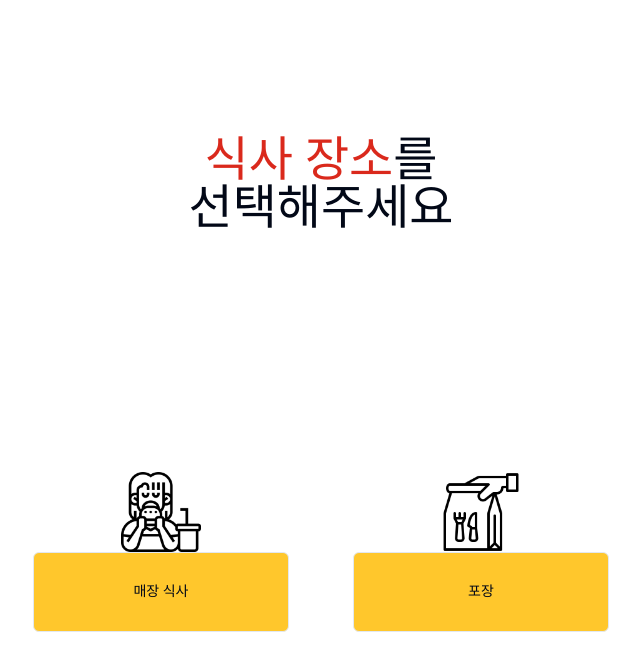
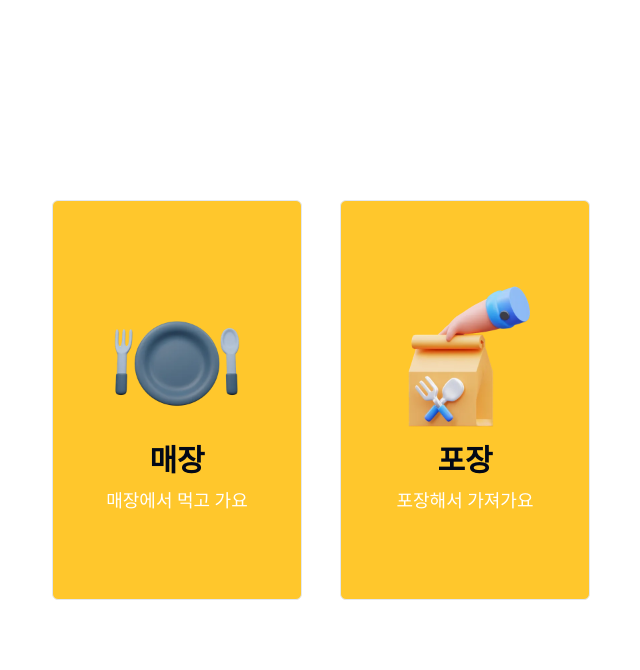
Before and after one commit to ktoo23/nowiki-test, a React (Vite) app: page /dining-choice in a window 1280 px wide. Shown: the top 670 px of the page, without its empty margins (319-959 px from the left). Built offline with nearby package versions, Linux system fonts and the light colour scheme.

Commit message:
ui 수정

```diff
--- a/src/components/menu-detail/MenuDetailModal.tsx
+++ b/src/components/menu-detail/MenuDetailModal.tsx
@@ -64,7 +64,7 @@ const MenuDetailModal = ({ item, open, setIsOpen }: Props) => {
               </strong>
               <ChevronDown
                 data-testid="allergen-toggle"
-                className={`transition-transform duration-300 ${
+                className={`transition-transform duration-300 cursor-pointer ${
                   isAllergenOpen ? "rotate-180" : "rotate-0"
                 }`}
                 onClick={() => setIsAllergenOpen((prevState) => !prevState)}
@@ -88,7 +88,7 @@ const MenuDetailModal = ({ item, open, setIsOpen }: Props) => {
             <div className="flex justify-between">
               <strong className="block text-[#292929] text-xl">영양정보</strong>
               <ChevronDown
-                className={`transition-transform duration-300 ${
+                className={`transition-transform duration-300 cursor-pointer ${
                   isIngredientMenuOpen ? "rotate-180" : "rotate-0"
                 }`}
                 onClick={() =>
--- a/src/components/menu-list/FilteredMenuItem.tsx
+++ b/src/components/menu-list/FilteredMenuItem.tsx
@@ -13,7 +13,7 @@ const FilteredMenuItem = ({ item }: FilteredMenuItemProps) => {
     <>
       <li
         key={item.id}
-        className="sm:max-h-[220px] bg-[#F8F8F8] rounded-[10px] text-center cursor-pointer"
+        className="sm:max-h-[220px] bg-[#F8F8F8] rounded-[10px] text-center cursor-pointer hover:bg-[#F8F8F8]/60"
         onClick={() => setIsModalOpen((prevState) => !prevState)}
       >
         <div className="mb-2">
--- a/src/components/menu-list/FilteredMenuList.tsx
+++ b/src/components/menu-list/FilteredMenuList.tsx
@@ -7,36 +7,10 @@ type Props = {
 };
 
 const FilteredMenuList = ({ items }: Props) => {
-  const scrollableRef = useRef<HTMLUListElement>(null); // 스크롤 감지 대상 요소
-
-  const [scrollPosition, setScrollPosition] = useState(0);
-  const [heightClass, setHeightClass] = useState("");
-
-  //스크롤 감지하는 useEffect
-  useEffect(() => {
-    const element = scrollableRef.current;
-    const handleScroll = () => element && setScrollPosition(element.scrollTop);
-
-    element?.addEventListener("scroll", handleScroll);
-
-    return () => element?.removeEventListener("scroll", handleScroll);
-  }, []);
-
-  //스크롤이 감지되고 특정 상황이면 뉴비 문구 띄우는 useEffect
-  useEffect(() => {
-    // if (scrollPosition !== 0) {
-    //   return ..
-    // }
-
-    if (localStorage.getItem("customerType") === "newbie")
-      return setHeightClass("h-[65vh] overflow-scroll");
-  }, [scrollPosition]);
-
   return (
     <>
       <ul
-        ref={scrollableRef}
-        className={`${heightClass} overflow-scroll grid grid-cols-2 gap-4 sm:gap-6`}
+        className={`max-h-[800px] overflow-y-auto grid grid-cols-2 gap-4 sm:gap-6`}
       >
         {items.map((item) => (
           <FilteredMenuItem key={item.id} item={item} />
--- a/src/pages/DiningSelection.tsx
+++ b/src/pages/DiningSelection.tsx
@@ -12,35 +12,39 @@ const DiningSelection: React.FC = () => {
   };
 
   return (
-    <section className="flex flex-col max-w-[640px] content-center h-dvh ">
-      <div className="mt-[10%] h-[30%] content-center">
-        <h1 className="text-5xl">
-          <span className="text-mc_red">식사 장소</span>를 <br /> 선택해주세요
-        </h1>
-      </div>
-
-      <div className="grow flex justify-center items-center">
-        <div className="w-[50%] eat-in flex flex-col items-center">
-          <div className="w-[40%] h-20 bg-center bg-no-repeat bg-contain bg-[url('@/assets/image/eat-in.png')]"></div>
+    <section className="flex flex-col max-w-[640px] content-center h-dvh">
+      <div className="flex h-full w-full justify-around px-8 items-center">
         <Button
           variant="outline"
-            className="w-[80%] h-20 bg-mc_yellow"
+          className="h-[400px] w-[250px] bg-mc_yellow hover:bg-mc_yellow/80 flex flex-col"
           onClick={() => confirmDiningType(false)}
         >
-            매장 식사
+          <div className="size-[150px]">
+            <img
+              src="image/eat-in.webp"
+              alt="매장 식사 이미지"
+              className="size-full block"
+            />
+          </div>
+          <p className="text-3xl font-semibold">매장</p>
+          <p className="text-white text-lg">매장에서 먹고 가요</p>
         </Button>
-        </div>
 
-        <div className="w-[50%] takeaway flex flex-col items-center">
-          <div className="w-[40%] h-20 bg-center bg-no-repeat bg-contain bg-[url('@/assets/image/takeaway.png')]"></div>
         <Button
           variant="outline"
-            className="w-[80%] h-20 bg-mc_yellow"
+          className="h-[400px] w-[250px] bg-mc_yellow hover:bg-mc_yellow/80 flex flex-col"
           onClick={() => confirmDiningType(true)}
         >
-            포장
+          <div className="size-[150px]">
+            <img
+              src="image/take-away.webp"
+              alt="포장 이미지"
+              className="size-full block"
+            />
+          </div>
+          <p className="text-3xl font-semibold">포장</p>
+          <p className="text-white text-lg">포장해서 가져가요</p>
         </Button>
-        </div>
       </div>
     </section>
   );
--- a/src/pages/MainPage.tsx
+++ b/src/pages/MainPage.tsx
@@ -20,12 +20,11 @@ const MainPage: React.FC = () => {
   }, []);
 
   return (
-    <section className="flex flex-col max-w-[640px] content-center h-dvh bg-main_bg">
-      <div className="grow bg-center bg-no-repeat	bg-contain bg-[url('@/assets/image/kiosk_main.jpg')]"></div>
-      <div className="h-[30%] flex flex-col gap-5 justify-center items-center">
+    <section className="flex flex-col max-w-[640px] content-center h-dvh">
+      <div className="flex h-full w-full justify-around px-8 items-center">
         <Button
           variant="outline"
-          className="w-[80%] h-20 bg-mc_yellow text-lg"
+          className="h-[400px] w-[250px] bg-mc_yellow hover:bg-mc_yellow/80 text-2xl shadow-md"
           onClick={() => {
             setIsGuideActive(false);
             navigateToDiningChoice();
@@ -35,16 +34,23 @@ const MainPage: React.FC = () => {
         </Button>
         <Button
           variant="outline"
-          className="w-[80%] h-20 bg-help_bg relative text-lg"
+          className="flex flex-col h-[400px] w-[250px] bg-white relative text-2xl shadow-md"
           onClick={() => {
             setIsGuideActive(true);
             navigateToDiningChoice("newbie");
           }}
         >
-          키오스크가 처음이라면 저를 눌러주세요
-          <Avatar className="absolute bottom-2 left-6 size-[90px] transform scale-x-[-1]">
-            <AvatarImage src="/image/wiki.png" />
-          </Avatar>
+          키오스크는
+          <br />
+          처음이에요
+          <div className="absolute bottom-2 flex justify-center items-center">
+            <Avatar className="size-[90px] transform scale-x-[-1]">
+              <AvatarImage src="/image/wiki.png" />
+            </Avatar>
+            <p className="ninline-block h-fit text-base border-2 border-transparent border-b-mc_yellow">
+              위키가 도와줄게!
+            </p>
+          </div>
         </Button>
       </div>
     </section>
--- a/src/pages/MenuSelect.tsx
+++ b/src/pages/MenuSelect.tsx
@@ -72,6 +72,7 @@ const MenuSelect = () => {
               alt="메인 메뉴"
               className="w-48 h-48 object-cover rounded-lg shadow-md hover:shadow-xl transition-shadow duration-300"
             />
+            {menuData?.items && (
               <Button
                 variant="outline"
                 className="mt-3"
@@ -79,6 +80,7 @@ const MenuSelect = () => {
               >
                 변경하기
               </Button>
+            )}
           </div>
         </div>
 
@@ -122,7 +124,6 @@ const MenuSelect = () => {
             ]}
           />
         )}
-        {/* <GuidePopup className="-bottom-2" /> */}
       </section>
     </div>
   );
--- a/src/pages/SetSelection.tsx
+++ b/src/pages/SetSelection.tsx
@@ -27,7 +27,7 @@ const SetSelection = () => {
   };
 
   return (
-    <div className="p-[30px] pt-[60px] grid grid-rows-[auto_1fr_auto] gap-[20px] max-w-screen-sm relative h-screen sm:m-auto text-mc_black text-center">
+    <div className="max-w-[640px] content-center h-dvh text-mc_black text-center">
       <header className="mb-[20px]">
         <h2 className="mb-[10px] text-[30px] font-bold sm:text-[40px]">
           {menu.name}
@@ -36,7 +36,7 @@ const SetSelection = () => {
           {setMenu ? "세트 여부를 선택해주세요" : "이 상품은 단일 상품이에요"}
         </p>
       </header>
-      <div className="flex h-[230px] sm:h-[350px] justify-around sm:my-auto">
+      <div className="flex justify-around px-8 items-center sm:my-auto">
         <SetSelectButton
           imageUrl={menu.image_url}
           title={menu.name}
@@ -50,7 +50,7 @@ const SetSelection = () => {
             icon="🍔🍟🥤"
             title="기본 세트"
             description="(버거 + 사이드 + 음료)"
-            classname="bg-mc_yellow hover:bg-mc_yellow"
+            classname="bg-mc_yellow hover:bg-mc_yellow/80"
             onNavigate={() => {
               handleNavigate(`/menu-select/${setMenu.id}`, setMenu);
             }}
@@ -60,7 +60,7 @@ const SetSelection = () => {
       <Button
         size="lg"
         variant="secondary"
-        className="w-full sm:max-w-[450px] m-auto text-lg"
+        className="w-full sm:max-w-[450px] m-auto text-lg mt-10"
         onClick={() => handleNavigate("/menus", null)}
       >
         취소
@@ -90,7 +90,7 @@ const SetSelectButton = ({
 }: Props) => {
   return (
     <Button
-      className={cn("w-[150px] h-full sm:w-[250px] text-mc_black", classname)}
+      className={cn("h-[400px] w-[250px] text-mc_black shadow-md", classname)}
       onClick={onNavigate}
     >
       <div className="flex flex-col items-center justify-center">
```
Also changed, not shown: public/image/eat-in.webp (added), public/image/take-away.webp (added). Lines whose indentation alone changed are shown as unchanged.
